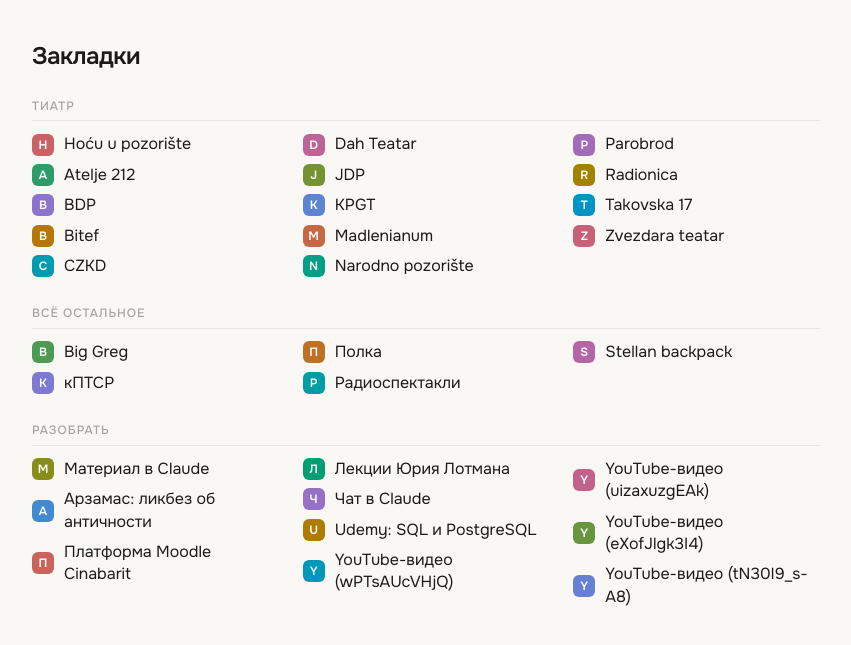
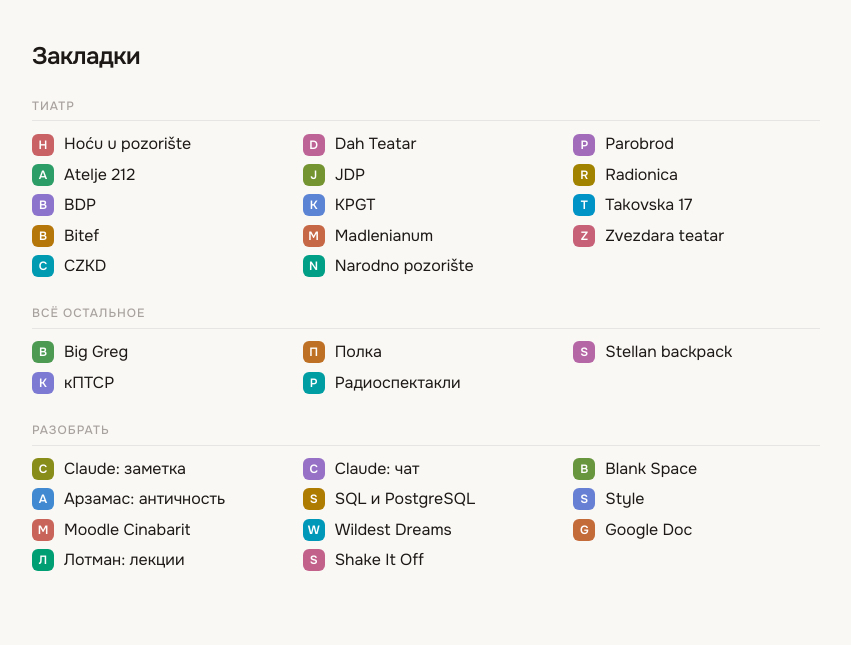
Before and after one commit to mitenka/links, a Jekyll site: the page built from index.md, in a window 1280 px wide. Shown: the top 645 px of the page, without its empty margins (214-1065 px from the left). Built offline with Jekyll 4.4.1, drawn with Linux system fonts in a browser that asks for light colours.

Commit message:
Shorten bookmark titles and add Google Doc

```diff
--- a/index.md
+++ b/index.md
@@ -37,13 +37,14 @@ title: Закладки
 
 ## Разобрать
 
-- [Материал в Claude](https://claude.ai/artifact/Nswbu8iHTCyuocVqvKjjdX#e229fa6a-6b3c.m645jbnrf4k.58)
-- [Арзамас: ликбез об античности](https://arzamas.academy/likbez/antiquity)
-- [Платформа Moodle Cinabarit](https://moodle.cinabarit.rs/)
-- [Лекции Юрия Лотмана](https://arzamas.academy/special/lotman-lectures)
-- [Чат в Claude](https://claude.ai/chat/55c7738d-9132-4aa6-9852-2a86cfbe03a2)
-- [Udemy: SQL и PostgreSQL](https://www.udemy.com/course/sql-and-postgresql/learn/lecture/22801753#overview)
-- [YouTube-видео (wPTsAUcVHjQ)](https://www.youtube.com/watch?v=wPTsAUcVHjQ)
-- [YouTube-видео (uizaxuzgEAk)](https://www.youtube.com/watch?v=uizaxuzgEAk)
-- [YouTube-видео (eXofJlgk3I4)](https://www.youtube.com/watch?v=eXofJlgk3I4)
-- [YouTube-видео (tN30I9_s-A8)](https://www.youtube.com/watch?v=tN30I9_s-A8)
+- [Claude: заметка](https://claude.ai/artifact/Nswbu8iHTCyuocVqvKjjdX#e229fa6a-6b3c.m645jbnrf4k.58)
+- [Арзамас: античность](https://arzamas.academy/likbez/antiquity)
+- [Moodle Cinabarit](https://moodle.cinabarit.rs/)
+- [Лотман: лекции](https://arzamas.academy/special/lotman-lectures)
+- [Claude: чат](https://claude.ai/chat/55c7738d-9132-4aa6-9852-2a86cfbe03a2)
+- [SQL и PostgreSQL](https://www.udemy.com/course/sql-and-postgresql/learn/lecture/22801753#overview)
+- [Wildest Dreams](https://www.youtube.com/watch?v=wPTsAUcVHjQ)
+- [Shake It Off](https://www.youtube.com/watch?v=uizaxuzgEAk)
+- [Blank Space](https://www.youtube.com/watch?v=eXofJlgk3I4)
+- [Style](https://www.youtube.com/watch?v=tN30I9_s-A8)
+- [Google Doc](https://docs.google.com/document/d/1Zdz2SxuNvxN8deFmrmi6F5PCEDVTlnfh7yL9WBoemRQ/edit?pli=1&tab=t.0)
```
